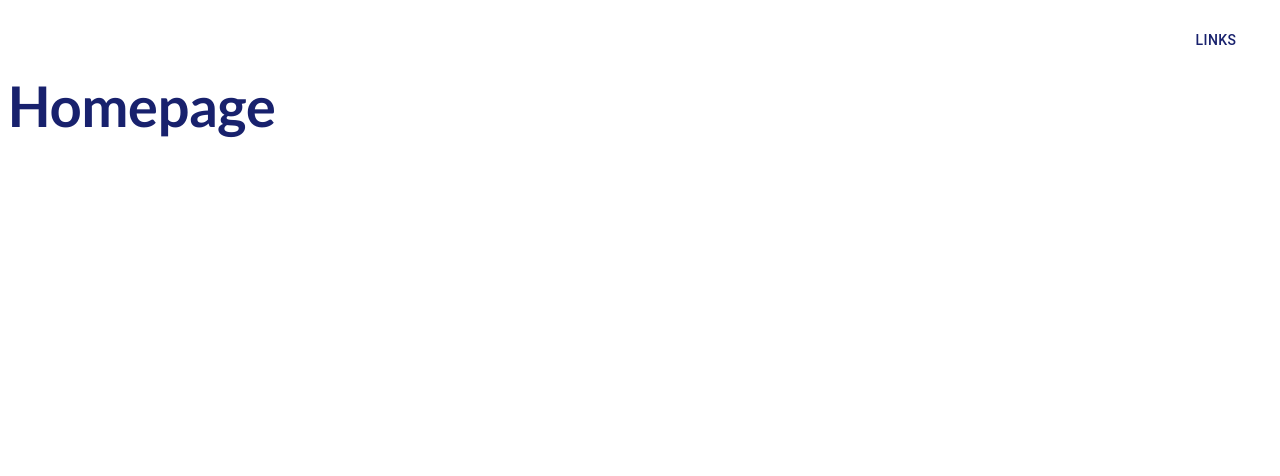
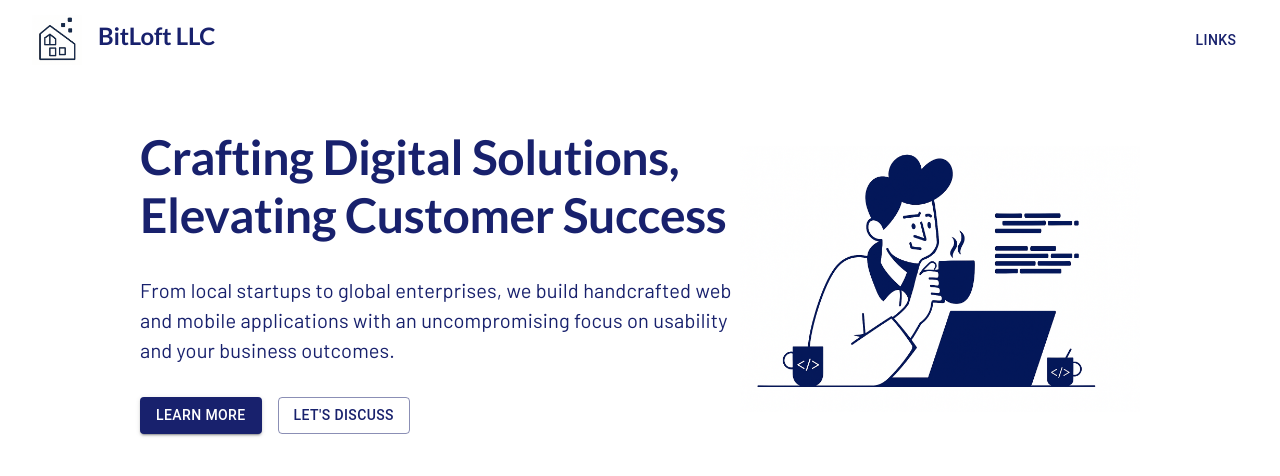
Before and after one commit to tofik-khan/bitloft-frontend, a React (Vite) app: page / in a window 1280 px wide. Shown: the top 476 px of the page. Built offline with nearby package versions, Linux system fonts and the light colour scheme.

Commit message:
Finish Hero Section

```diff
--- a/src/components/nav/AppBar.tsx
+++ b/src/components/nav/AppBar.tsx
@@ -6,6 +6,7 @@ import {
   Drawer,
   AppBar as MUIAppBar,
   Toolbar,
+  Typography,
 } from "@mui/material";
 import MenuIcon from "@mui/icons-material/Menu";
 import { Close } from "@mui/icons-material";
@@ -44,10 +45,23 @@ export const AppBar = () => {
               }}
             >
               <Box
-                sx={{ "&:hover": { cursor: "pointer" } }}
+                sx={{
+                  "&:hover": { cursor: "pointer" },
+                  display: "flex",
+                  alignItems: "center",
+                  gap: 2,
+                }}
                 onClick={() => navigate("/")}
               >
-                Logo
+                <img src="/public/images/Logo.png" width={50} />
+                <Typography
+                  variant="h2"
+                  component={"span"}
+                  fontSize={"24px"}
+                  color="primary"
+                >
+                  BitLoft LLC
+                </Typography>
               </Box>
               <Box
                 sx={{
--- /dev/null
+++ b/src/pages/home.tsx
@@ -0,0 +1,43 @@
+import { Box, Button, Stack, Typography } from "@mui/material";
+
+export const HomePage = () => {
+  return (
+    <>
+      {/* Hero Section */}
+      <Stack
+        direction={{ xs: "column-reverse", md: "row" }}
+        alignItems={"center"}
+        justifyContent={"center"}
+        my={5}
+        p={{ xs: 1, md: 2 }}
+        textAlign={{ xs: "center", md: "left" }}
+        sx={{
+          maxWidth: "1200px",
+          mx: "auto",
+        }}
+      >
+        <Box maxWidth={{ xs: "100%", md: "50%" }}>
+          <Typography variant="h2" color="primary">
+            Crafting Digital Solutions, Elevating Customer Success
+          </Typography>
+          <Typography variant="body1" my={4} color="primary">
+            From local startups to global enterprises, we build handcrafted web
+            and mobile applications with an uncompromising focus on usability
+            and your business outcomes.
+          </Typography>
+          <Stack
+            direction={"row"}
+            gap={2}
+            justifyContent={{ xs: "center", md: "left" }}
+          >
+            <Button variant="contained">Learn More</Button>
+            <Button variant="outlined">Let's Discuss</Button>
+          </Stack>
+        </Box>
+        <Box>
+          <img src="/public/images/Hero.png" width={"400px"} />
+        </Box>
+      </Stack>
+    </>
+  );
+};
--- a/src/routes/appRoutes.tsx
+++ b/src/routes/appRoutes.tsx
@@ -1,5 +1,5 @@
 import { PublicLayout } from "@/components/layouts/public";
-import { Typography } from "@mui/material";
+import { HomePage } from "@/pages/home";
 import { Route, Routes } from "react-router";
 
 export const AppRoutes = () => {
@@ -7,14 +7,7 @@ export const AppRoutes = () => {
     <>
       <Routes>
         <Route path="/" element={<PublicLayout />}>
-          <Route
-            path="/"
-            element={
-              <Typography variant="h2" color="primary">
-                Homepage
-              </Typography>
-            }
-          />
+          <Route path="/" element={<HomePage />} />
         </Route>
       </Routes>
     </>
--- a/src/theme/mainTheme.tsx
+++ b/src/theme/mainTheme.tsx
@@ -7,8 +7,12 @@ export const theme = createTheme({
     h2: {
       fontFamily: `Lato`,
       fontWeight: "bold",
-      fontSize: "56px",
+      fontSize: "48px",
       marginBottom: "8px",
+    },
+    body1: {
+      fontFamily: "Barlow",
+      fontSize: "20px",
     },
   },
 });
```
Also changed, not shown: public/images/Hero.png (added), public/images/Logo.png (added).
